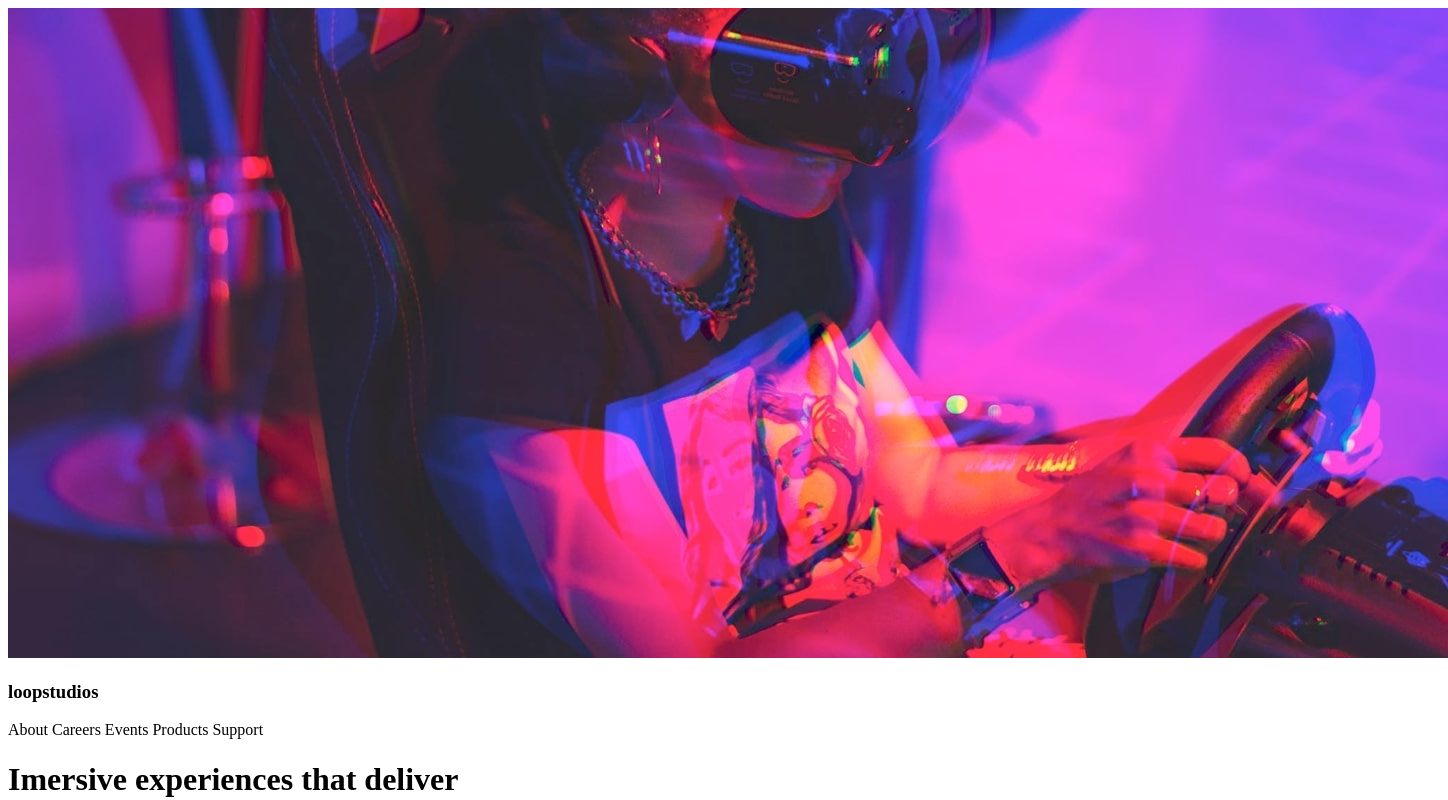
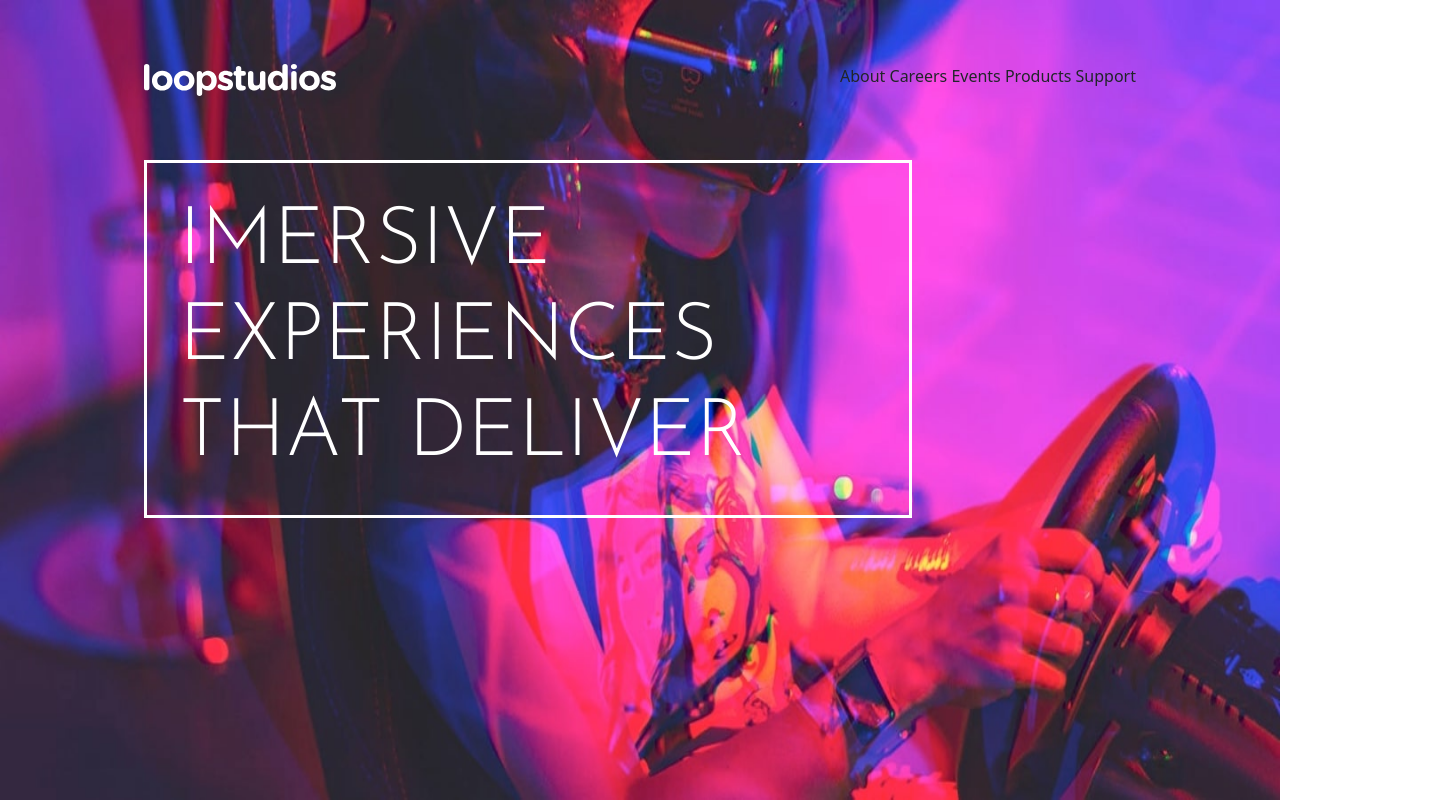
Before and after one commit to joannegs/loopstudio-landing-page, an Angular app: page / in a window 1280 px wide. Shown: the top 800 px of the page, 1448 px wide, since content can reach past the window. Built offline with nearby package versions, Linux system fonts and the light colour scheme.

Commit message:
Styling home page

```diff
--- a/src/app/footer-page/footer-page.component.ts
+++ b/src/app/footer-page/footer-page.component.ts
@@ -7,5 +7,4 @@ import { Component } from '@angular/core';
 })
 export class FooterPageComponent {
   mediaIcons = ['facebook', 'twitter', 'pinterest', 'instagram'];
-
 }
--- a/src/app/landing-page-home/landing-page-home.component.html
+++ b/src/app/landing-page-home/landing-page-home.component.html
@@ -1,9 +1,8 @@
 <div class="home-container">
-    <img src="../../assets/image-hero.jpg" alt="">
-    <div class="home-header">
-        <h3> loopstudios </h3>
+    <img src="../../assets/image-hero.jpg" class="background" alt="background-image">
+    <div class="d-flex justify-content-between relative-position home-header">
+        <img src="../../assets/logo.svg" alt="">
         <app-menu-items></app-menu-items>
     </div>
-
-    <h1> Imersive experiences that deliver </h1>
+    <h1 class="relative-position font-title-regular"> Imersive experiences <br> that deliver </h1>
 </div>
--- a/src/app/landing-page-home/landing-page-home.component.scss
+++ b/src/app/landing-page-home/landing-page-home.component.scss
@@ -0,0 +1,27 @@
+@import '../../styles.scss';
+
+.home-container {
+    .background {
+        position: absolute;
+        width: 100%;
+        height: 100%;
+    }
+
+    .relative-position {
+        position: relative;
+    }
+
+    .home-header {
+        padding: 4rem 9rem;
+    }
+
+    h1 {
+        text-transform: uppercase;
+        font-size: 5rem;
+        color: $color-white;
+        border: 3.5px $color-white solid;
+        padding: 2rem;
+        width: 60%;
+        margin-left: 9rem;
+    }
+}
--- /dev/null
+++ b/src/assets/styles/_colors.scss
@@ -0,0 +1,5 @@
+/* primary */
+$color-white: hsl(0, 0%, 100%);
+$color-black: hsl(0, 0%, 0%);
+$color-grey: hsl(0, 0%, 55%);
+$color-very-dark-grey: hsl(0, 0%, 41%);
--- /dev/null
+++ b/src/assets/styles/_fonts.scss
@@ -0,0 +1,9 @@
+.font-title-regular {
+    font-family: 'Josefin Sans', sans-serif;
+    font-size: 20px;
+}
+
+.font-regular-body {
+    font-family: 'Alata', sans-serif;
+    font-size: 15px
+}
--- a/src/index.html
+++ b/src/index.html
@@ -2,7 +2,10 @@
 <html lang="en">
 <head>
   <meta charset="utf-8">
-  <title>LoopstudiosLandingPage</title>
+  <title>loopstudios</title>
+  <link rel="preconnect" href="https://fonts.googleapis.com">
+<link rel="preconnect" href="https://fonts.gstatic.com" crossorigin>
+<link href="https://fonts.googleapis.com/css2?family=Alata&family=Josefin+Sans:wght@300&display=swap" rel="stylesheet">
   <base href="/">
   <meta name="viewport" content="width=device-width, initial-scale=1">
   <link rel="icon" type="image/x-icon" href="favicon.ico">
--- a/src/styles.scss
+++ b/src/styles.scss
@@ -1 +1,3 @@
-/* You can add global styles to this file, and also import other style files */
+@import "~bootstrap/dist/css/bootstrap.css";
+@import "./assets/styles/colors";
+@import "./assets/styles/fonts";
```
